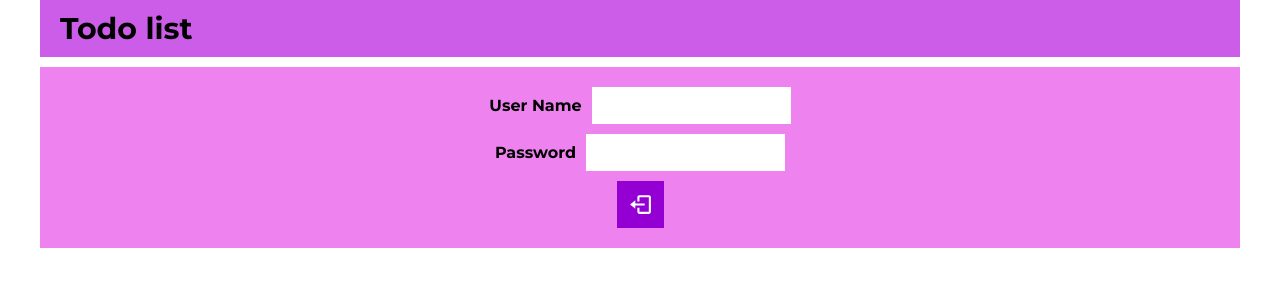
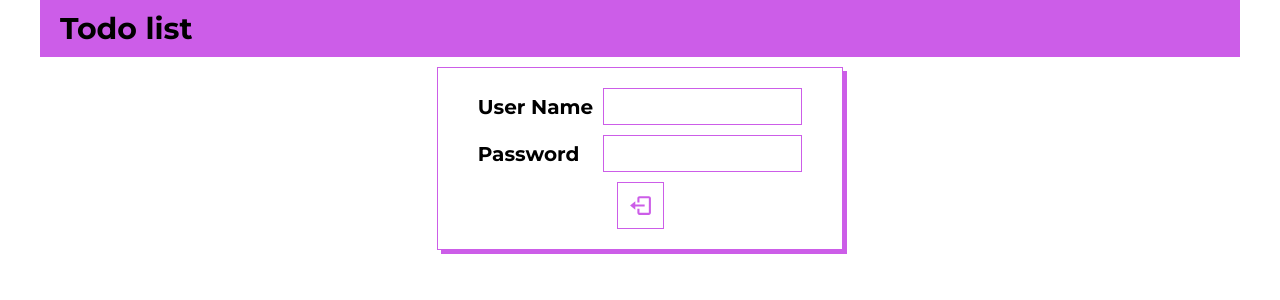
Before and after one commit to KarelSmola/todo-list-redux, a React (Create React App) app: page / in a window 1280 px wide. Shown: the top 300 px of the page. Built offline with nearby package versions, Linux system fonts and the light colour scheme; no server answers.

Commit message:
Some styles to forms added.

```diff
--- a/src/components/LoginForm.module.css
+++ b/src/components/LoginForm.module.css
@@ -3,29 +3,33 @@
   align-items: center;
   flex-direction: column;
   gap: 1rem;
-  background-color: violet;
+  border: 1px solid var(--color-primary);
+  box-shadow: 4px 4px var(--color-primary);
   padding: 2rem 4rem;
+  margin: 0 auto;
 }
 
 .label-wrap {
+  width: 100%;
   display: flex;
   align-items: center;
+  justify-content: space-between;
   gap: 1rem;
 }
 
 .label {
-  font-size: 1.6rem;
+  font-size: 2rem;
   font-weight: 700;
 }
 
 .input {
   padding: 1rem;
-  border: 1px solid transparent;
+  border: 1px solid var(--color-primary);
 }
 
 .input:focus {
   outline: none;
-  border: 1px solid darkviolet;
+  border: 1px solid #000;
 }
 
 .invalid {
@@ -36,11 +40,12 @@
 .login-btn {
   font-size: 2.5rem;
   font-weight: 700;
-  background-color: darkviolet;
-  color: #fff;
+  background-color: #fff;
+  border: 1px solid var(--color-primary);
+  color: var(--color-primary);
 }
 
 .login-btn:hover {
-  background-color: #fff;
-  color: darkviolet;
+  background-color: var(--color-primary);
+  color: #fff;
 }
--- a/src/components/Todos/TodoForm.module.css
+++ b/src/components/Todos/TodoForm.module.css
@@ -8,7 +8,7 @@
 .form {
   padding: 2rem 7rem;
   border: 1px solid var(--color-primary);
-  box-shadow: 4px 4px 0px var(--color-primary);
+  box-shadow: 4px 4px var(--color-primary);
 }
 
 .label {
@@ -18,7 +18,7 @@
 
 .input {
   padding: 1rem;
-  font-size: 1.6rem;
+  font-size: 2rem;
   border: 1px solid var(--color-primary);
 }
 
--- a/src/components/Todos/TodosInfo.module.css
+++ b/src/components/Todos/TodosInfo.module.css
@@ -7,6 +7,6 @@
 }
 
 .todos-info {
-  font-size: 1.6rem;
+  font-size: 2rem;
   font-weight: 700;
 }
```
